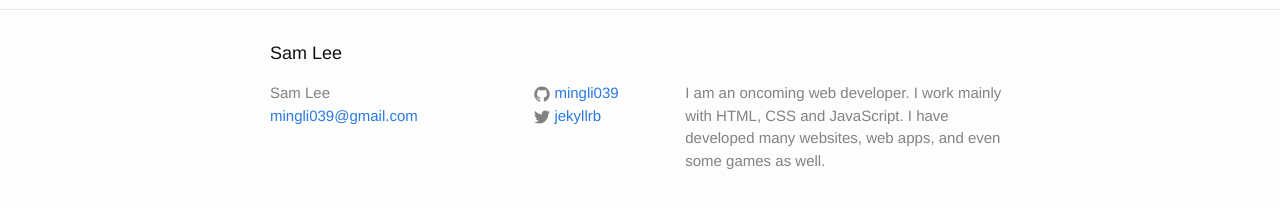
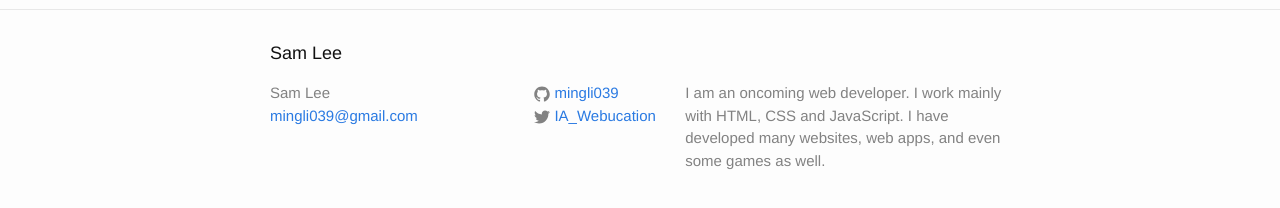
Before and after one commit to mingli039/mingli039.github.io, a Jekyll site: the page built from index.html, in a window 1280 px wide. Shown: the part 287-495 px from the top of the page. Built offline with Jekyll 4.4.1, drawn with Linux system fonts in a browser that asks for light colours.

Commit message:
Update _config.yml

```diff
--- a/_config.yml
+++ b/_config.yml
@@ -14,7 +14,7 @@ description: > # this means to ignore newlines until "baseurl:"
   websites, web apps, and even some games as well.
 baseurl: "" # the subpath of your site, e.g. /blog
 url: "https://mingli039.github.io/webucation" # the base hostname & protocol for your site
-twitter_username: jekyllrb
+twitter_username: IA_Webucation
 github_username:  mingli039
 
 # Build settings
```
